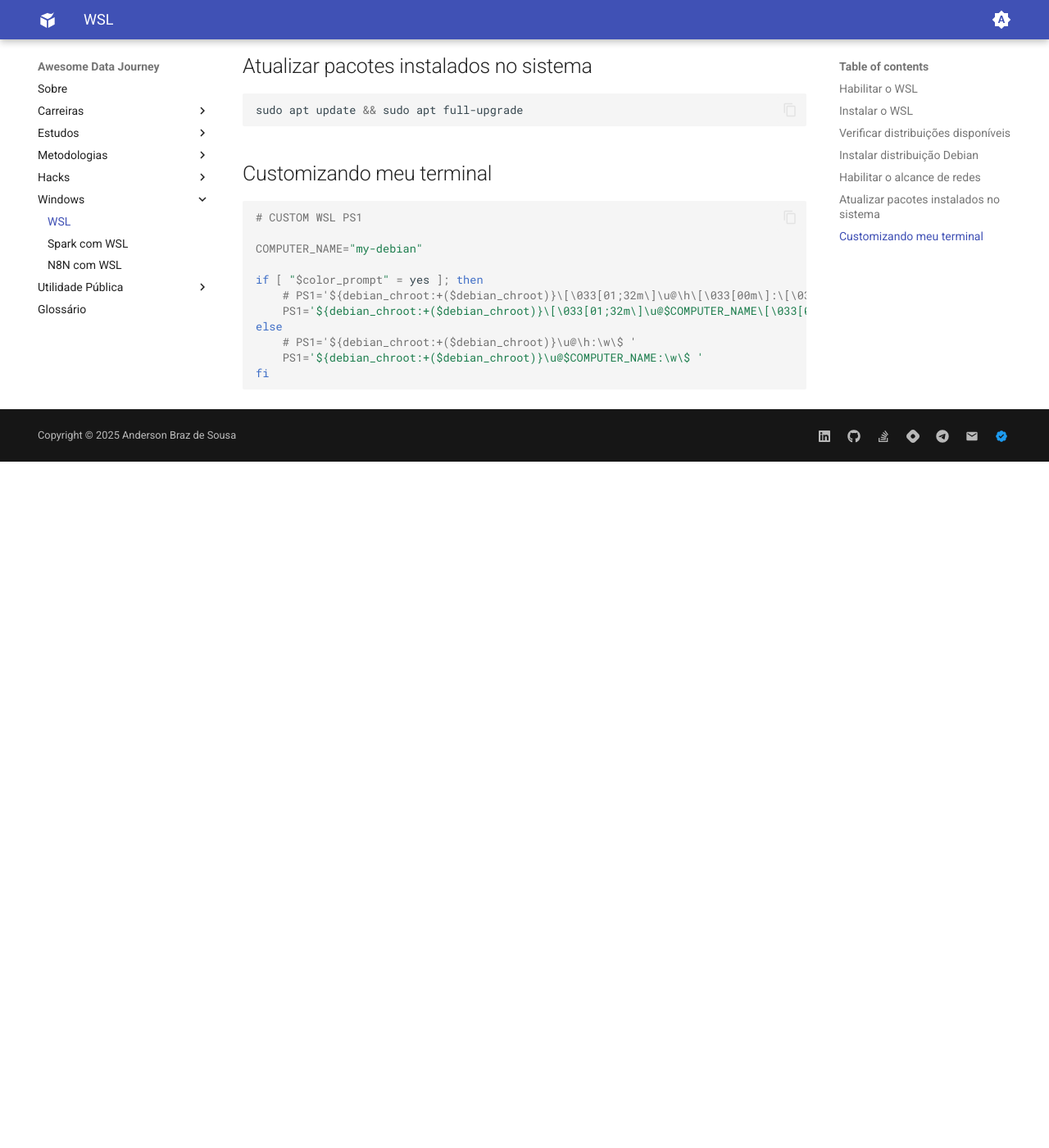
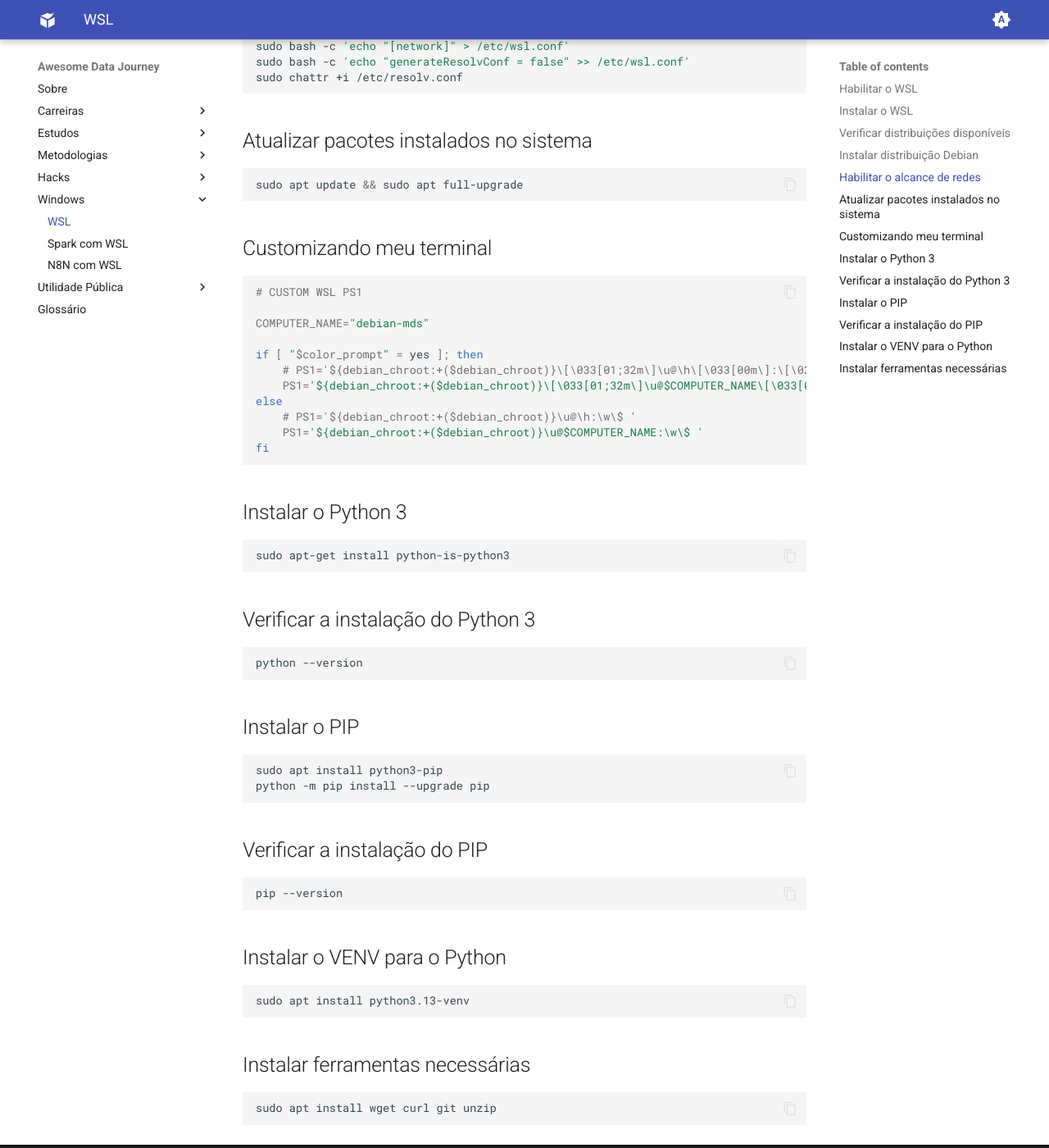
Before and after one commit to andersonbraz/andersonbraz.github.io, an MkDocs documentation site: the page built from docs/os-win/wsl.md, in a window 1280 px wide and 1400 px high, scrolled down 1281 px. Shown: the whole window at 82% size. Built offline with MkDocs 1.6.1 and Material for MkDocs 9.7.7, drawn with Linux system fonts in a browser that asks for light colours; before the commit the page ends 1844 px from its top, so only the background shows below that; some of the changed text lies outside the part shown.

Commit message:
Update Project.

````diff
--- a/docs/os-win/wsl.md
+++ b/docs/os-win/wsl.md
@@ -1,4 +1,6 @@
 # WSL
+
+Este tutorial mostra um passo a passo para montarmos um ambiente [MDS -Modern Data Stack](https://kondado.com.br/blog/blog/2023/05/09/o-que-e-modern-data-stack-mds/){target=_blank} para nossa jornada de estudos.
 
 ## Habilitar o WSL
 
@@ -27,7 +29,7 @@ wsl --install Debian --name <Nome-Computador>
 **Exemplo:**
 
 ```shell
-wsl --install Debian --name my-debian
+wsl --install Debian --name Debian-MDS
 ```
 
 ## Habilitar o alcance de redes
@@ -51,7 +53,7 @@ sudo apt update && sudo apt full-upgrade
 ```shell
 # CUSTOM WSL PS1
 
-COMPUTER_NAME="my-debian"
+COMPUTER_NAME="debian-mds"
 
 if [ "$color_prompt" = yes ]; then
     # PS1='${debian_chroot:+($debian_chroot)}\[\033[01;32m\]\u@\h\[\033[00m\]:\[\033[01;34m\]\w\[\033[00m\]\$ '
@@ -61,3 +63,40 @@ else
     PS1='${debian_chroot:+($debian_chroot)}\u@$COMPUTER_NAME:\w\$ '
 fi
 ```
+
+## Instalar o Python 3
+
+```shell
+sudo apt-get install python-is-python3
+```
+
+## Verificar a instalação do Python 3
+
+```shell
+python --version
+```
+
+## Instalar o PIP
+
+```shell
+sudo apt install python3-pip
+python -m pip install --upgrade pip
+```
+
+## Verificar a instalação do PIP
+
+```shell
+pip --version
+```
+
+## Instalar o VENV para o Python
+
+```shell
+sudo apt install python3.13-venv
+```
+
+## Instalar ferramentas necessárias
+
+```shell
+sudo apt install wget curl git unzip
+```
````
